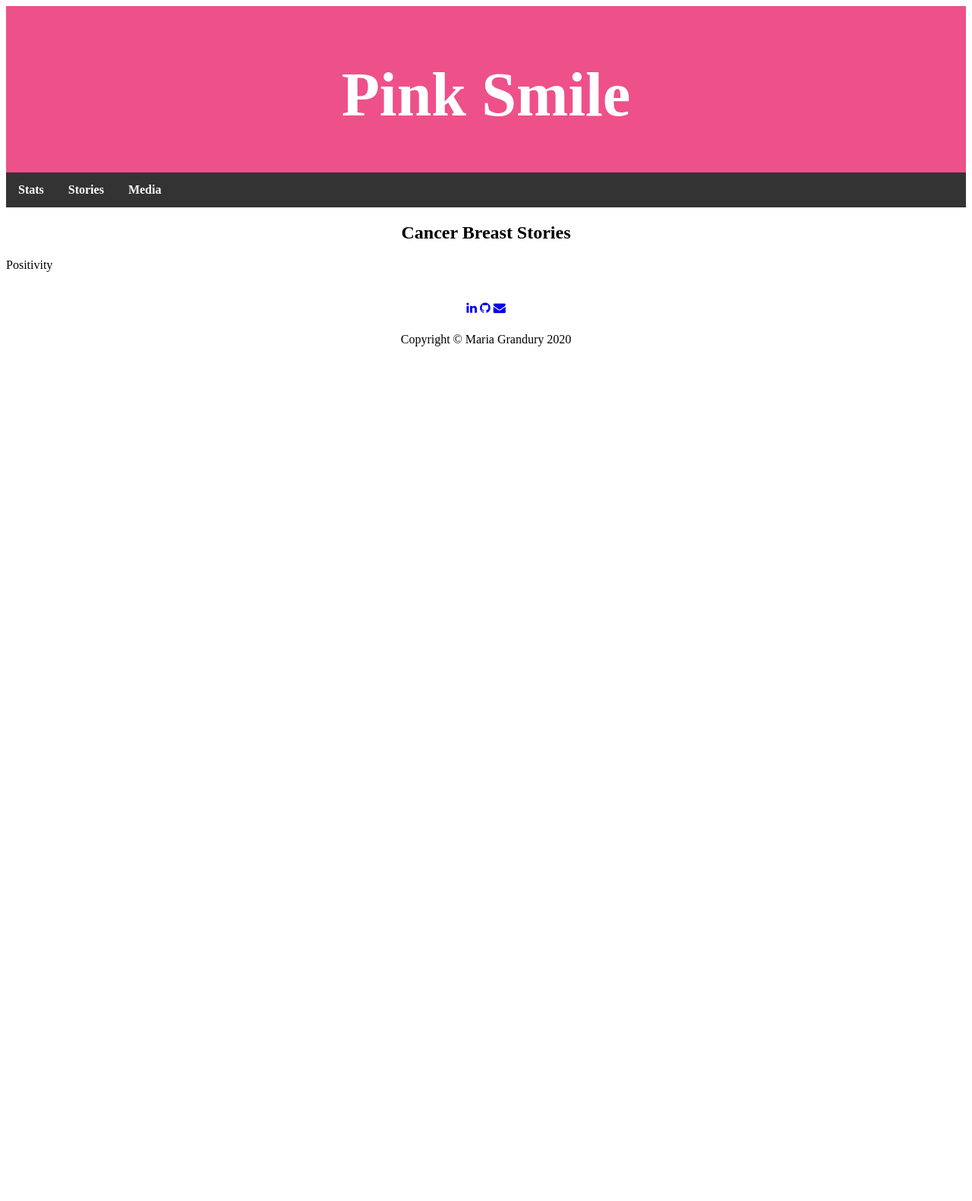
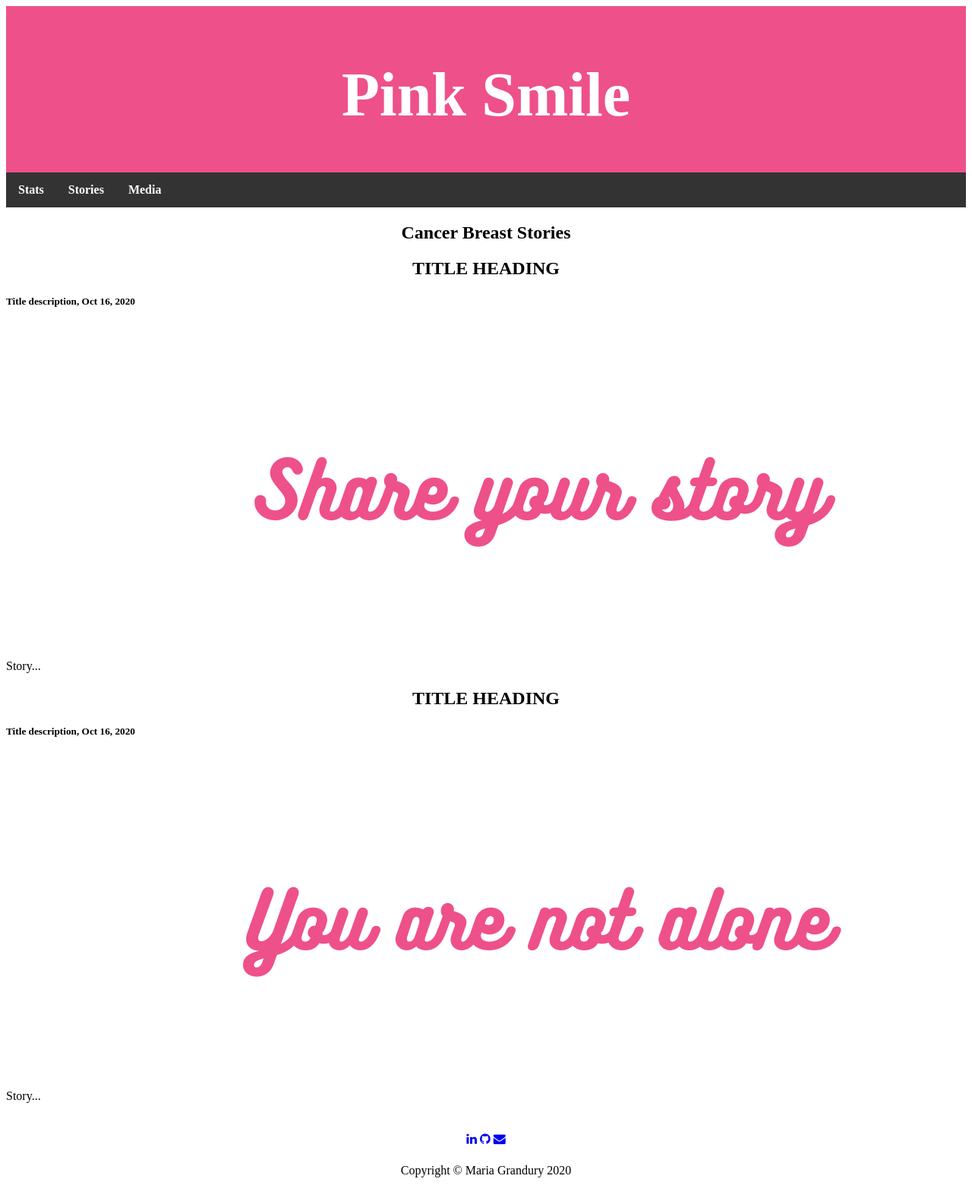
Before and after one commit to magrandury/pink-smile, a Flask app: page /stories in a window 1280 px wide; the page is wider, and only the part inside the window is pictured. Shown: that part at 76% size. Before the commit the page ends 456 px from the top of that part, so only its background shows below. Run offline with Flask 2, Linux system fonts and the light colour scheme.

Commit message:
Add blog cards

```diff
--- a/templates/stories.html
+++ b/templates/stories.html
@@ -1,4 +1,3 @@
-<!DOCTYPE html>
 <html lang="en" dir="ltr">
   <head>
     <meta charset="utf-8">
@@ -9,7 +8,21 @@
     {% block content %}
 
     <h2>Cancer Breast Stories</h2>
-    <p>Positivity</p>
+
+    <div class="row">
+        <div class="card">
+          <h2>TITLE HEADING</h2>
+          <h5>Title description, Oct 16, 2020</h5>
+          <img src="/static/image1.png" alt="Image 1" style="width:1400px;height:425px;">
+          <p>Story...</p>
+        </div>
+        <div class="card">
+          <h2>TITLE HEADING</h2>
+          <h5>Title description, Oct 16, 2020</h5>
+          <img src="/static/image2.png" alt="Image 2" style="width:1400px;height:425px;">
+          <p>Story...</p>
+        </div>
+    </div>
 
     {% endblock %}
   </body>
```
